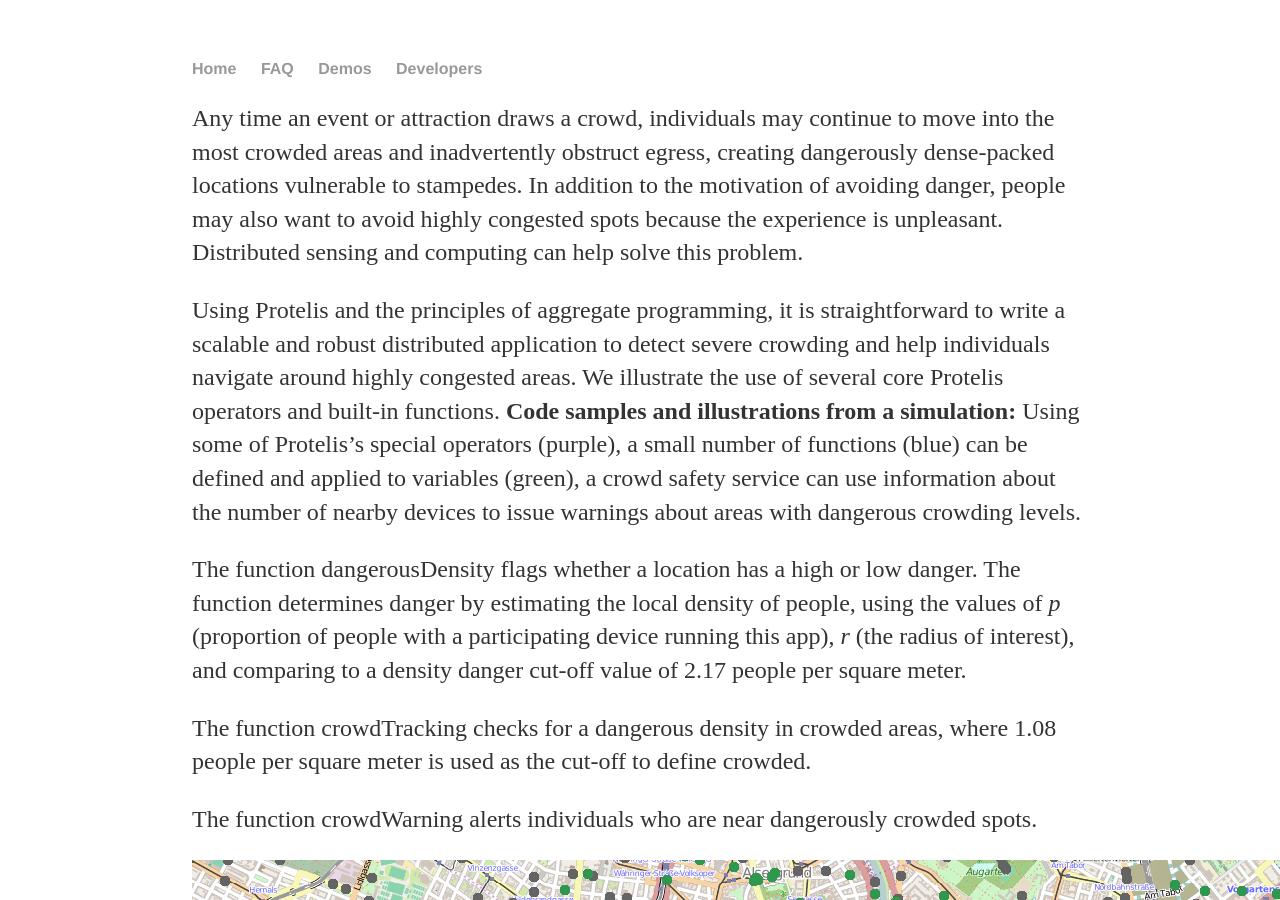
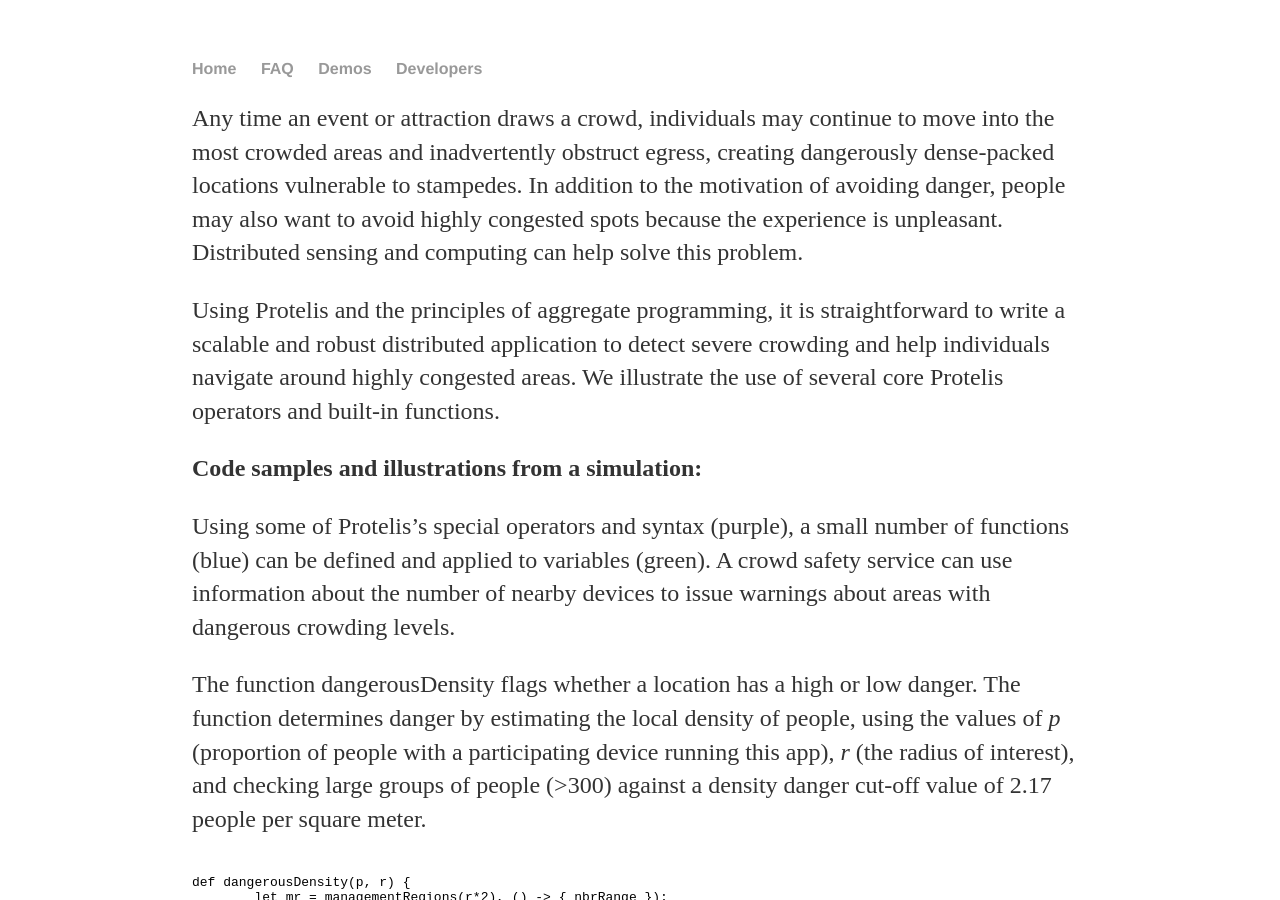
Before and after one commit to tasseomancy/tasseomancy.github.io, a Jekyll site: the page built from _posts/2018-02-09-crowd-warning.md, in a window 1280 px wide and 900 px high. Built offline with Jekyll 4.4.1, drawn with Linux system fonts in a browser that asks for light colours; some of the changed text lies outside the part shown.

Commit message:
Update 2018-02-09-crowd-warning.md

```diff
--- a/_posts/2018-02-09-crowd-warning.md
+++ b/_posts/2018-02-09-crowd-warning.md
@@ -5,14 +5,36 @@
 Any time an event or attraction draws a crowd, individuals may continue to move into the most crowded areas and inadvertently obstruct egress, creating dangerously dense-packed locations vulnerable to stampedes. In addition to the motivation of avoiding danger, people may also want to avoid highly congested spots because the experience is unpleasant. Distributed sensing and computing can help solve this problem.
 
 Using Protelis and the principles of aggregate programming, it is straightforward to write a scalable and robust distributed application to detect severe crowding and help individuals navigate around highly congested areas. We illustrate the use of several core Protelis operators and built-in functions.
+
 <b>Code samples and illustrations from a simulation:</b>
-Using some of Protelis’s special operators (purple), a small number of functions (blue) can be defined and applied to variables (green), a crowd safety service can use information about the number of nearby devices to issue warnings about areas with dangerous crowding levels.
 
-The function dangerousDensity flags whether a location has a high or low danger. The function determines danger by estimating the local density of people, using the values of <i>p</i> (proportion of people with a participating device running this app), <i>r</i> (the radius of interest), and comparing to a density danger cut-off value of 2.17 people per square meter.
+Using some of Protelis’s special operators and syntax (purple), a small number of functions (blue) can be defined and applied to variables (green). A crowd safety service can use information about the number of nearby devices to issue warnings about areas with dangerous crowding levels.
+
+The function dangerousDensity flags whether a location has a high or low danger. The function determines danger by estimating the local density of people, using the values of <i>p</i> (proportion of people with a participating device running this app), <i>r</i> (the radius of interest), and checking large groups of people (>300) against a density danger cut-off value of 2.17 people per square meter.
+
+<pre>
+<code>
+def dangerousDensity(p, r) {
+	let mr = managementRegions(r*2), () -> { nbrRange });
+	let danger = average(mr, densityEst(p, r)) > 2.17 && summarize(mr, sum, 1 / p, 0) > 300;
+	if(danger) { high } else {low}
+}
+</code>
+</pre>
 
 The function crowdTracking checks for a dangerous density in crowded areas, where 1.08 people per square meter is used as the cut-off to define crowded.
 
+<pre>
+<code>
+</code>
+</pre>
+
 The function crowdWarning alerts individuals who are near dangerously crowded spots.
+
+<pre>
+<code>
+</code>
+</pre>
 
 ![map with green, yellow, and red dots](/images/marathon.png)
 
```
